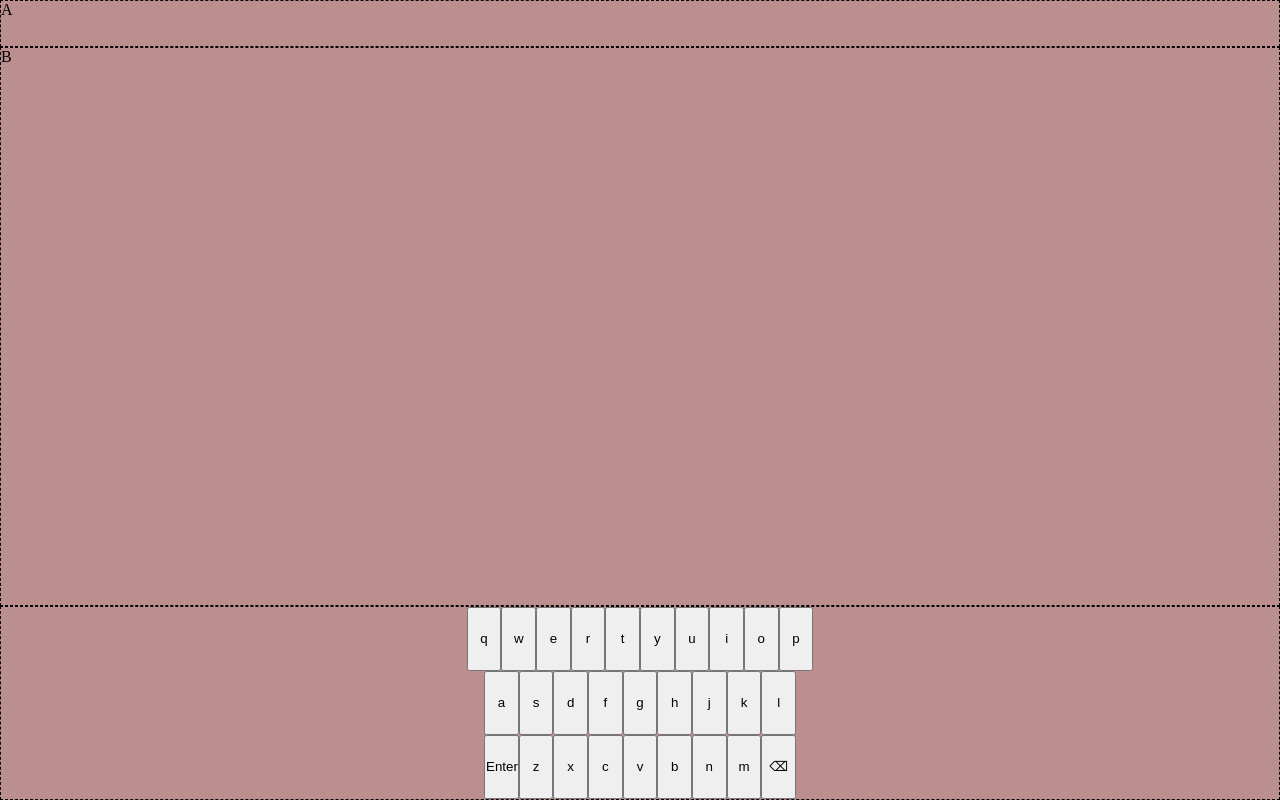
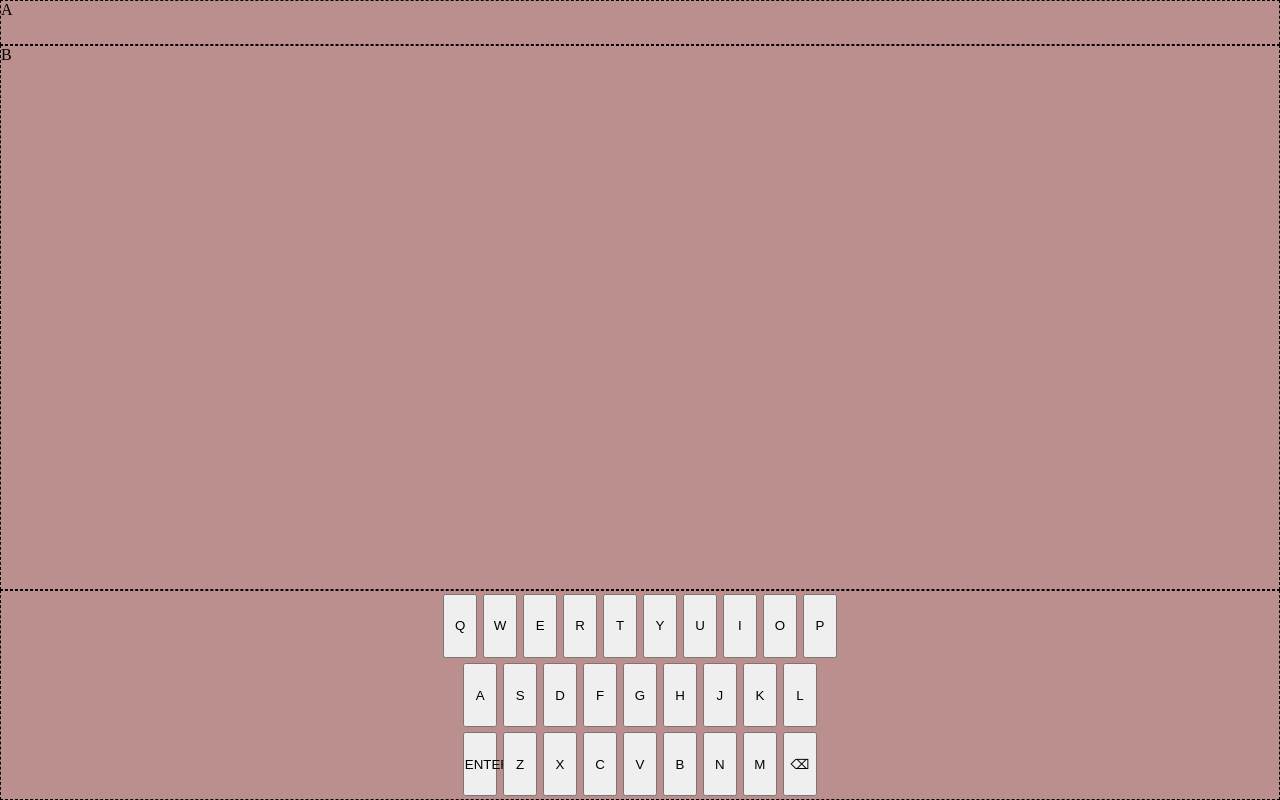
Before and after one commit to Nikhil-Tailor/wordle, a plain HTML site: page index.html in a window 1280 px wide. Drawn offline with Linux system fonts and the light colour scheme.

Commit message:
keyboard spacing

```diff
--- a/index.html
+++ b/index.html
@@ -23,9 +23,9 @@
     button{
          height: 4rem;
         width: 2.6em;
-       /* margin: .2em;
+        margin: .2em;
         text-transform: uppercase;
-        padding: .5em 1em;
+       /* padding: .5em 1em;
         border-radius: .4em;
         border: none;
         font-size: 1em; */
```
